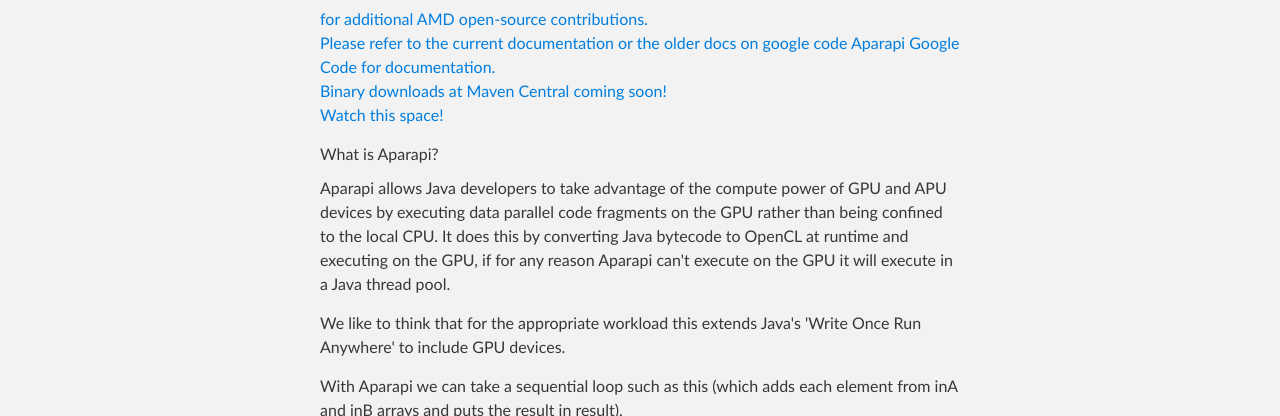
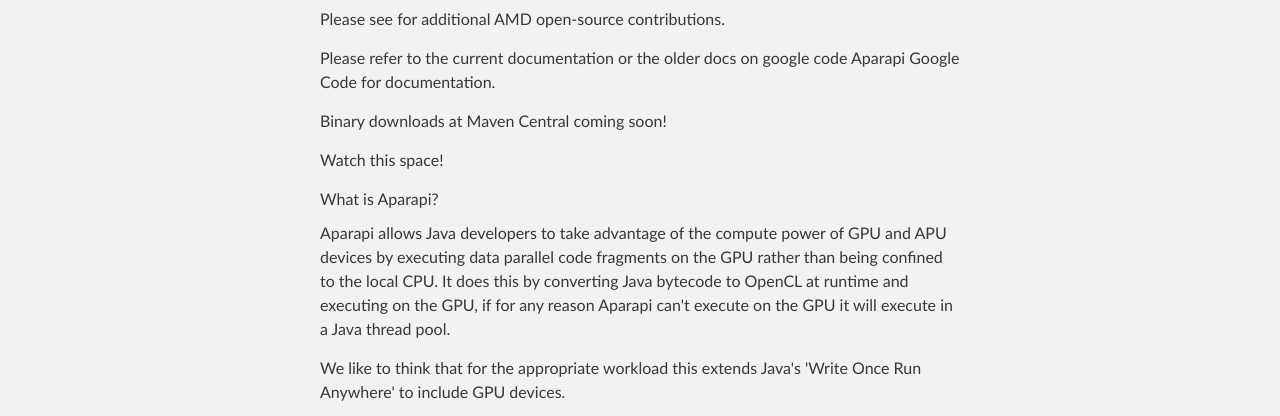
Before and after one commit to aparapi/aparapi.github.io, a plain HTML site: page index.html in a window 1280 px wide. Shown: the part 335-751 px from the top of the page. Drawn offline with Linux system fonts and the light colour scheme.

Commit message:
Update index.html

```diff
--- a/index.html
+++ b/index.html
@@ -28,12 +28,15 @@
       <section id="main_content" class="inner">
         <h1>Welcome to the official home of AMD's Aparapi.</h1>
 <p>
-  <a href="Please see http://developer.amd.com/tools-and-sdks/open-source/"/> for additional AMD open-source contributions.
-<br/>
+  Please see <a href="http://developer.amd.com/tools-and-sdks/open-source/"></a> for additional AMD open-source contributions.
+</p>
+<p>
 Please refer to the current documentation or the older docs on google code Aparapi Google Code for documentation.
-<br/>
+</p>
+<p>
 Binary downloads at Maven Central coming soon!
-<br/>
+</p>
+<p>
 Watch this space!
 </p>
 
```
